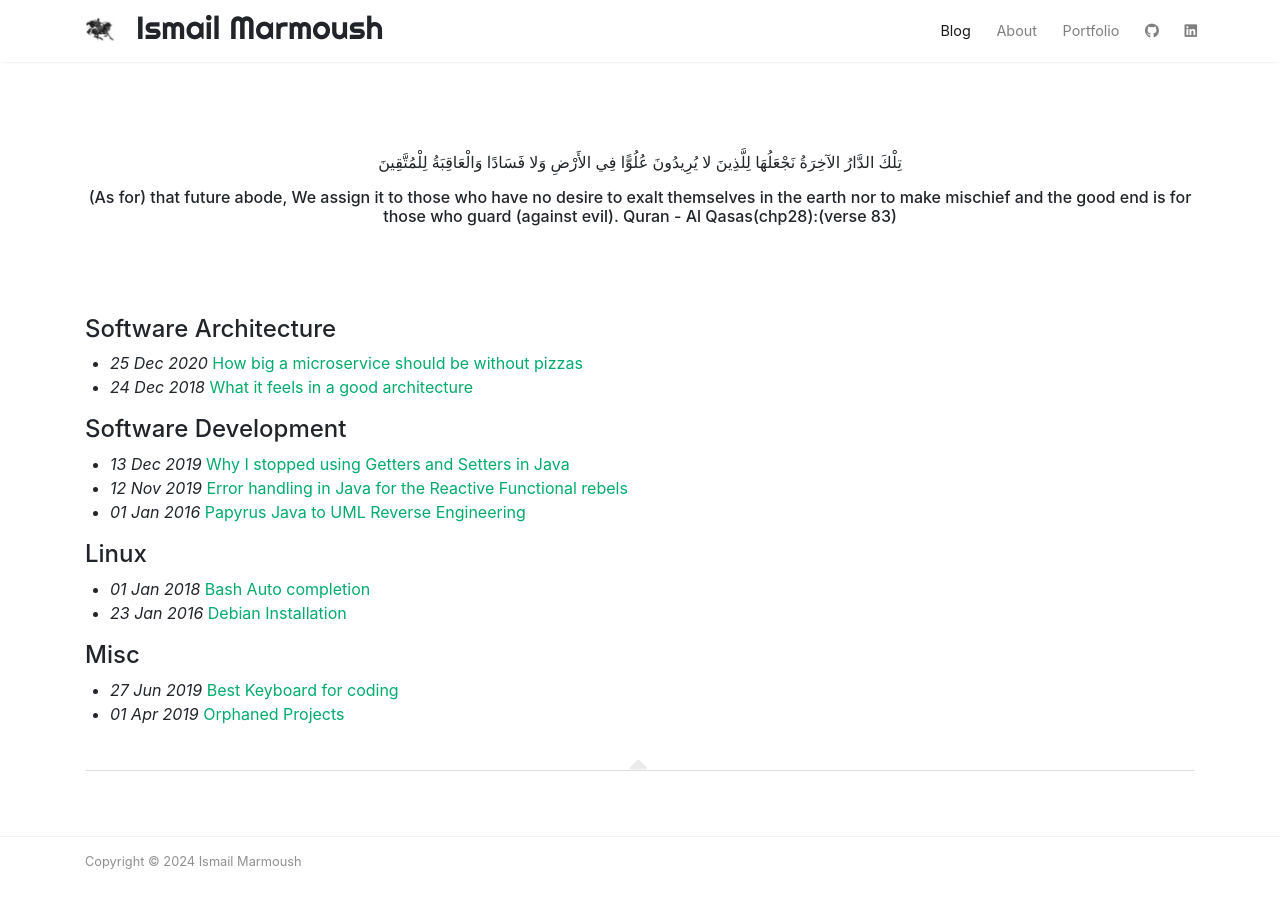
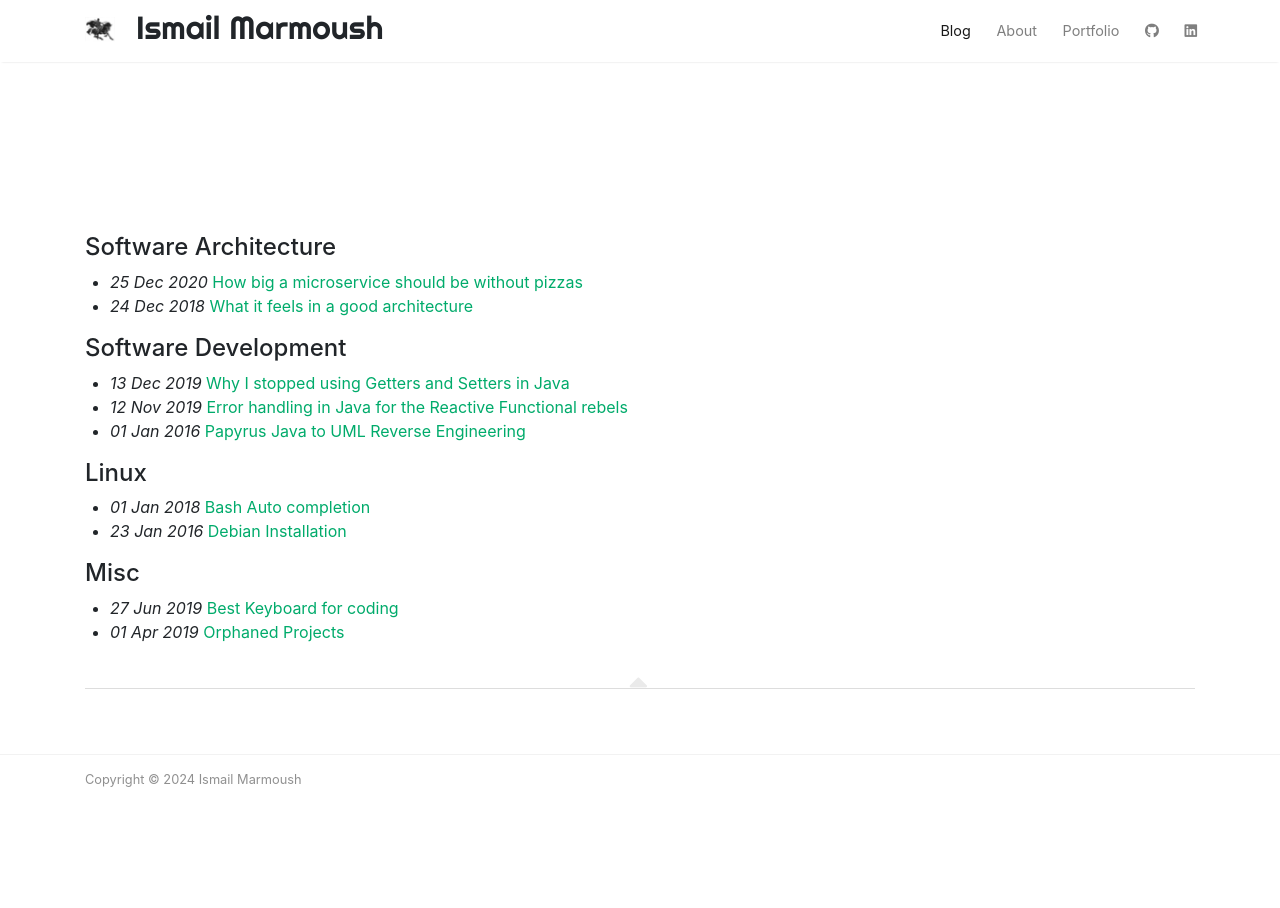
Before and after one commit to IsmailMarmoush/ismailmarmoush.github.io, a Jekyll site: the page built from index.html, in a window 1280 px wide and 945 px high. Shown: the top 908 px of the window. Built offline with Jekyll 4.4.1, drawn with Linux system fonts in a browser that asks for light colours; nearby versions of some CDN libraries; the list of posts is cut into pages by our own code; comment, search, counter and statistics services are not loaded.

Commit message:
Update index.html

```diff
--- a/index.html
+++ b/index.html
@@ -11,12 +11,7 @@ title: Home
 ================================================== -->
 <br class="recent-posts">
     <h6 class="sitetitle" style="text-align:center">
-        <p>
-            تِلْكَ الدَّارُ الآخِرَةُ نَجْعَلُهَا لِلَّذِينَ لا يُرِيدُونَ عُلُوًّا فِي الأَرْضِ وَلا فَسَادًا
-            وَالْعَاقِبَةُ لِلْمُتَّقِينَ
-        </p>
-        <p>(As for) that future abode, We assign it to those who have no desire to exalt themselves in the earth
-            nor to make mischief and the good end is for those who guard (against evil). Quran - Al Qasas(chp28):(verse 83)</p>
+
     </h6>
 
     <br/>
```
